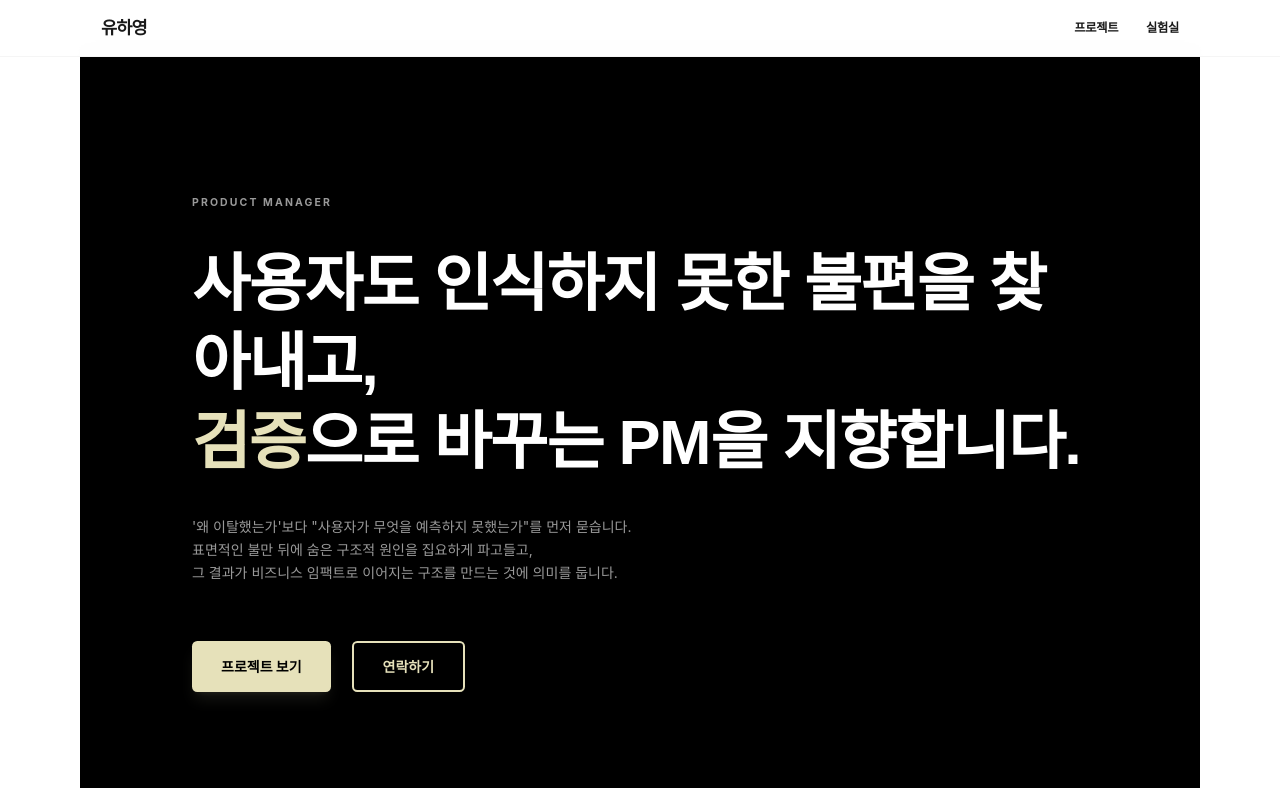
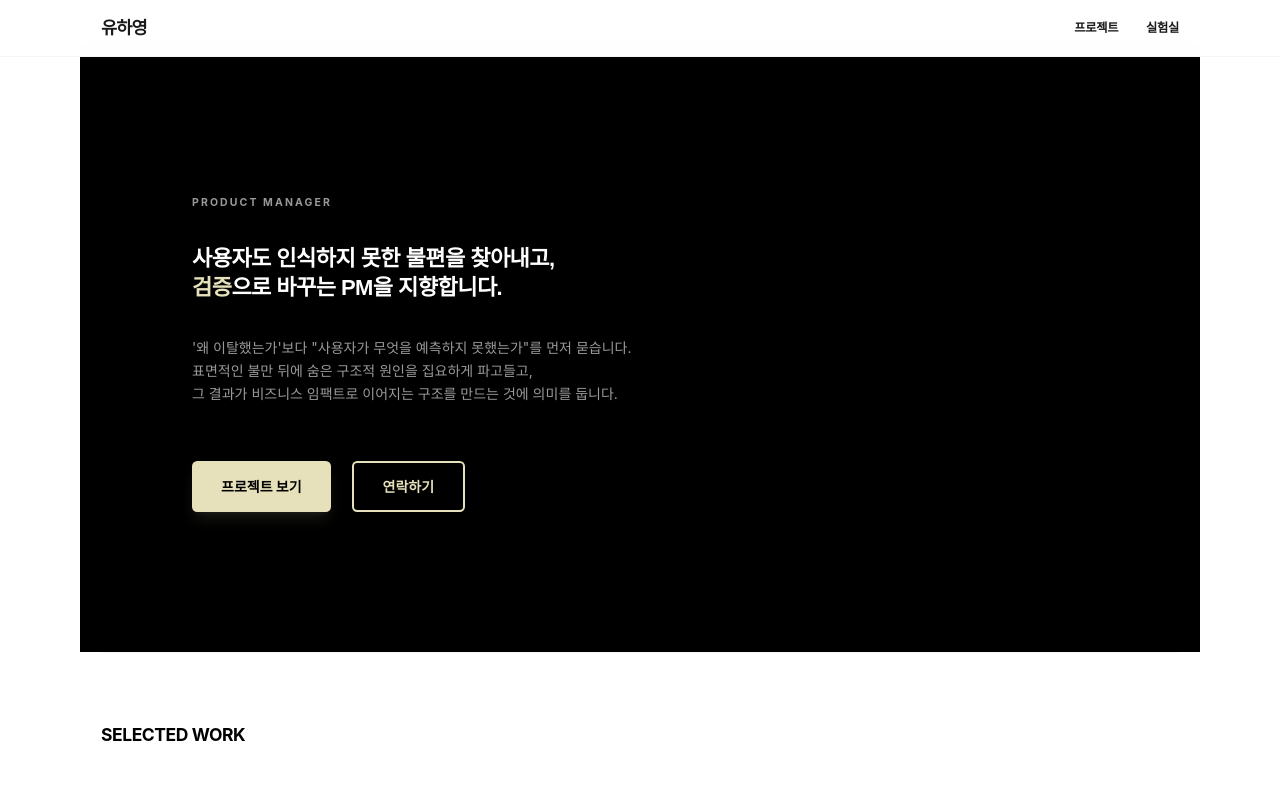
Before and after one commit to flowmapyouer-cmyk/-, a React (Vite) app: page / in a window 1280 px wide. Shown: the top 788 px of the page. Built offline with nearby package versions, Linux system fonts and the light colour scheme; no server answers; the database is empty; grey boxes are pictures that could not be loaded.

Commit message:
feat: Adjust home page heading text size
Increase the heading text size on the home page for better readability on smaller screens and refine line height and tracking for a more polished look.

```diff
--- a/src/pages/Home.tsx
+++ b/src/pages/Home.tsx
@@ -35,7 +35,7 @@ export default function Home() {
           <span className="text-[10px] md:text-xs font-bold text-white uppercase tracking-[0.2em] mb-10 block opacity-60">
             Product Manager
           </span>
-          <h1 className="text-3xl md:text-5xl lg:text-7xl font-display font-bold leading-[1.25] tracking-tight mb-10 text-white">
+          <h1 className="text-[20px] md:text-[22px] font-display font-bold leading-[1.3] tracking-tight mb-10 text-white">
             사용자도 인식하지 못한 불편을 찾아내고,<br />
             <span className="text-point">검증</span>으로 바꾸는 PM을 지향합니다.
           </h1>
```
